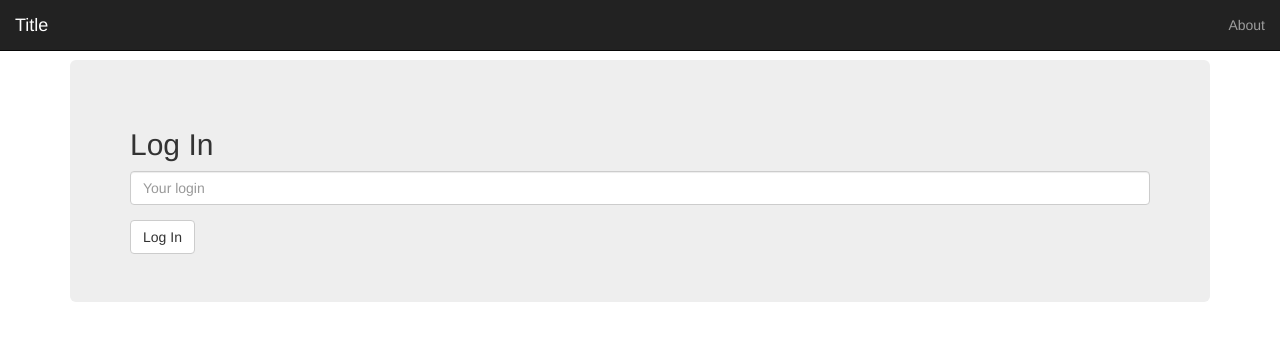
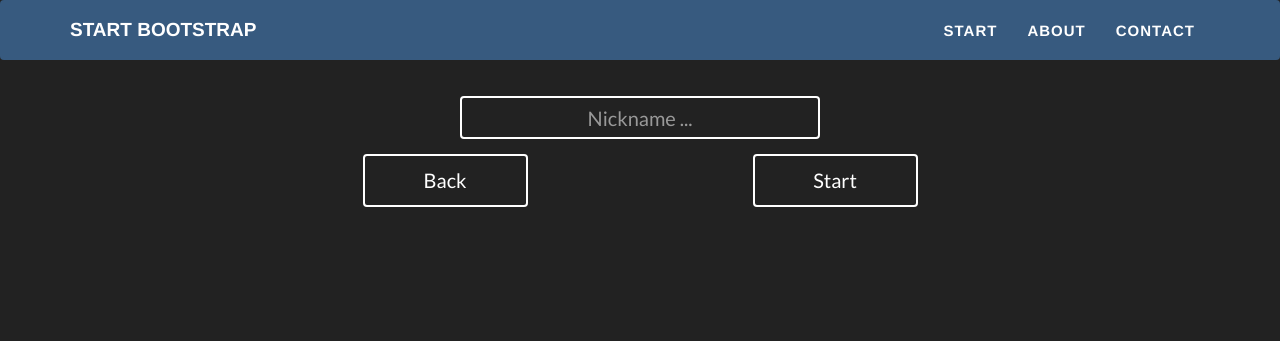
Before and after one commit to cedricbonhomme/JackSays, a Flask app: page /login in a window 1280 px wide. Shown: the top 341 px of the page. Run offline with Flask 2, Linux system fonts and the light colour scheme; parts of the project's set-up code (start-up, migrations or seed data) failed here and were passed over; some libraries are stand-ins or nearby versions.

Commit message:
Link to the real form.

```diff
--- a/web/form.py
+++ b/web/form.py
@@ -13,7 +13,7 @@ class SigninForm(Form):
     """
     Sign in form.
     """
-    login = TextField("Login", [validators.Length(min=6, max=35), validators.Required("Please enter your login.")])
+    login = TextField("Login", [validators.Length(min=2, max=35), validators.Required("Please enter your login.")])
     submit = SubmitField("Log In")
 
     def __init__(self, *args, **kwargs):
@@ -23,8 +23,8 @@ class SigninForm(Form):
         if not Form.validate(self):
             return False
 
+        return True
         #user = User.query.filter(User.email == self.email.data).first()
-        return True
         """
         if user and user.check_password(self.password.data) and user.activation_key == "":
             return True
--- a/web/templates/customize.html
+++ b/web/templates/customize.html
@@ -81,8 +81,9 @@
     <div class="col-md-4 col-sm-2"></div>
     <div class="col-md-4 col-sm-8">
         <form action="login" method="POST" id="formLogin">
-            <input  name="nic" style="text-align: center" type="text"
-                   class="form-control btn-outline" placeholder="Nickname ..." required="required">
+            {{ form.hidden_tag() }}
+            <input  name="login" style="text-align: center" type="text"
+                   class="form-control btn-outline" placeholder="Nickname ...">
         </form>
     </div><!-- /.col-lg-6 -->
     <div class="col-md-4 col-sm-2"></div>
@@ -141,7 +142,7 @@
     </div>
     <div class="col-xs-2 col-sm-2 col-md-2"></div>
     <div class="col-xs-4 col-sm-3 col-md-2">
-        <button form="formLogin" type="submit" class="btn btn-outline btn-block">Start</button>
+        <button form="formLogin" type="submit" name="submit" value="Log In" class="btn btn-outline btn-block">Start</button>
     </div>
 </div>
 
--- a/web/views.py
+++ b/web/views.py
@@ -88,8 +88,10 @@ def login():
 
     g.user = AnonymousUserMixin()
     form = SigninForm()
+    print form.login.data
 
     if form.validate_on_submit():
+        print "validated"
         user = User(form.login.data, 0)
         USERS[user.nic] = user
         login_user(user)
@@ -97,7 +99,8 @@ def login():
         session['login'] = form.login.data
         flash("Logged in successfully.", 'success')
         return redirect(url_for('index'))
-    return render_template('login.html', form=form)
+    print "not validated"
+    return render_template('customize.html', form=form)
 
 
 
```
